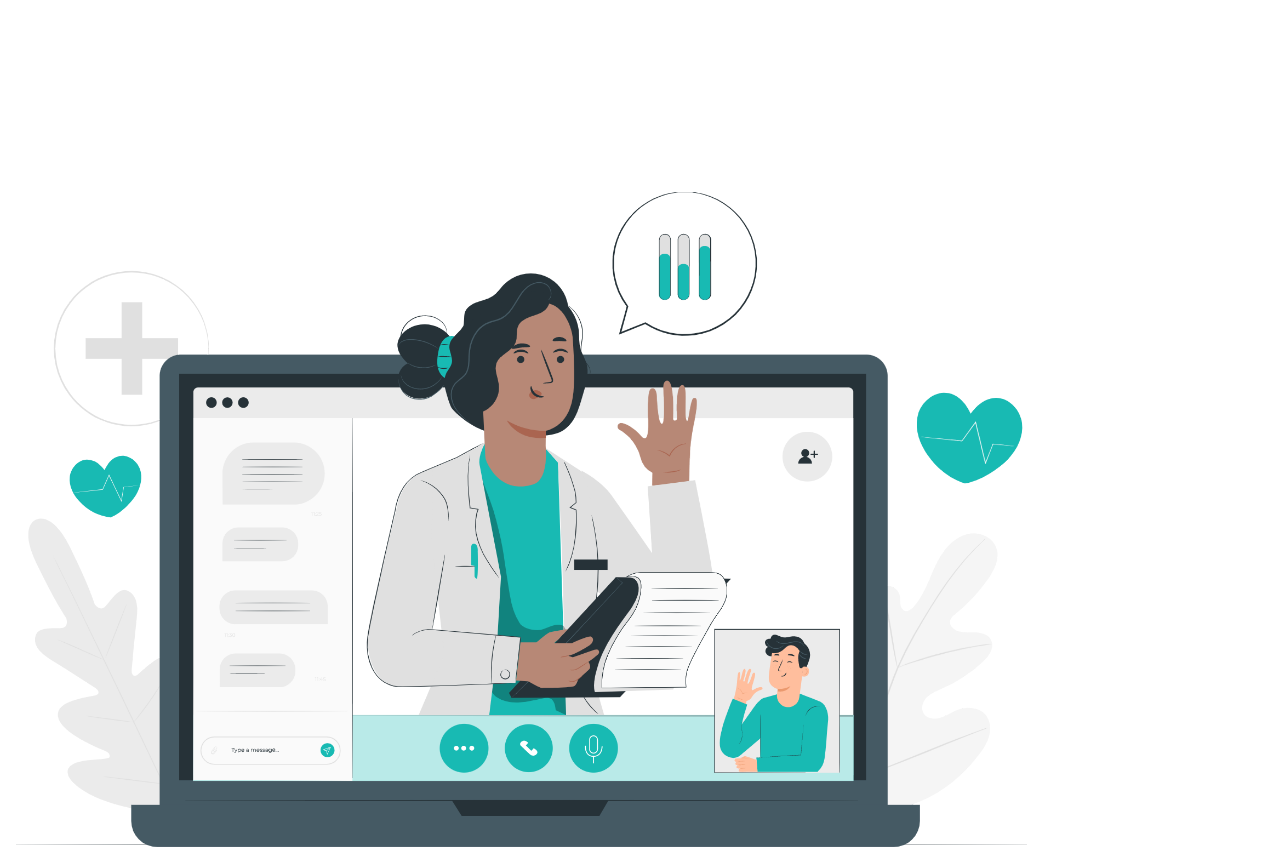
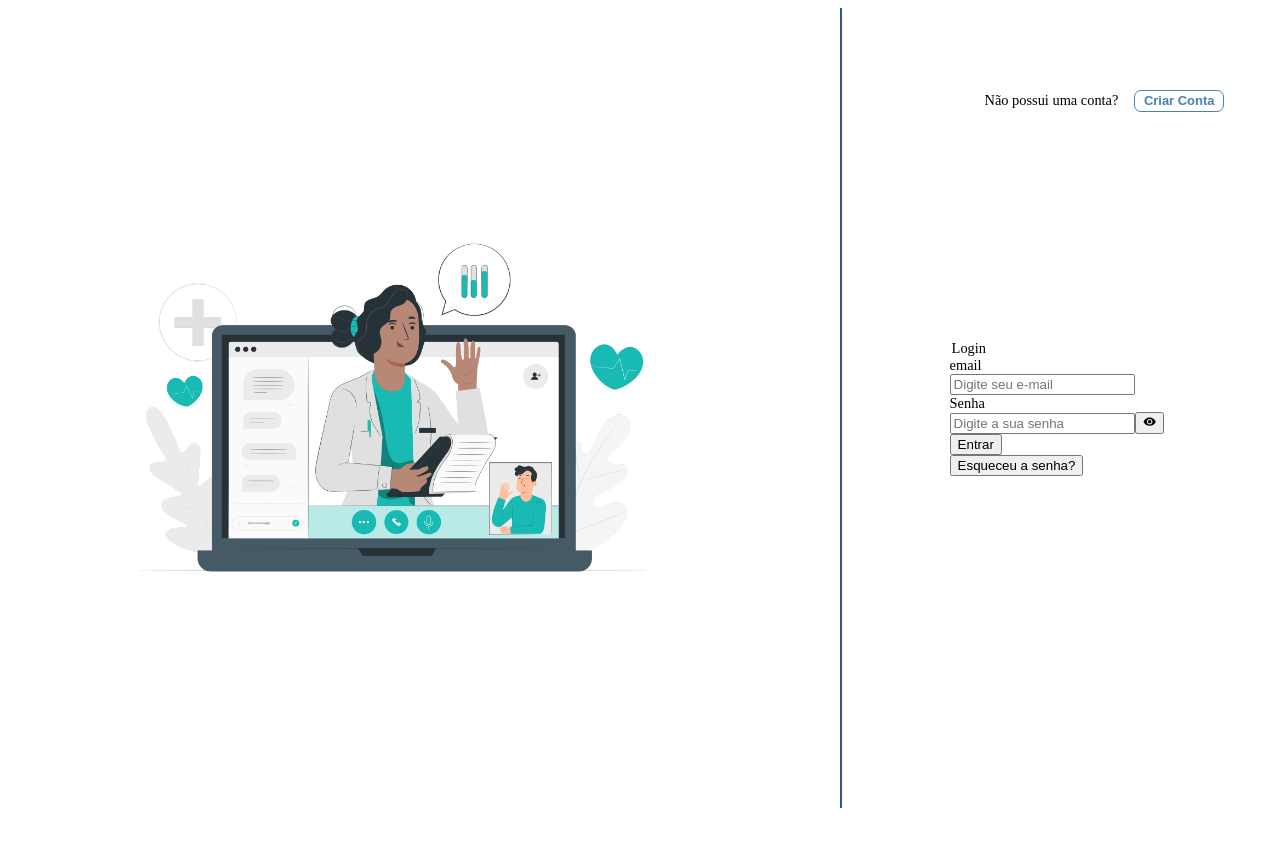
Before and after one commit to FullStack-Coqueiros/M3P-FrontEnd-Squad1, a React (Vite) app in the folder LabMedicineAPI/: page /login in a window 1280 px wide. Shown: the top 849 px of the page. After the commit the page ends 816 px from the top, so only its background shows below. Built offline with nearby package versions, Linux system fonts and the light colour scheme.

Commit message:
Implementação do Styled Component na página Login

```diff
--- a/LabMedicineAPI/src/context/HeaderContext.jsx
+++ b/LabMedicineAPI/src/context/HeaderContext.jsx
@@ -2,7 +2,7 @@ import { createContext, useState } from "react";
 import PropTypes from "prop-types";
 
 export const HeaderContext = createContext({
-  dataCard: {
+  data: {
     titulo: "",
   },
   setData: () => {},
--- a/LabMedicineAPI/src/pages/login/LoginPage.Style.jsx
+++ b/LabMedicineAPI/src/pages/login/LoginPage.Style.jsx
@@ -0,0 +1,106 @@
+import styled from "styled-components";
+import PropTypes from "prop-types";
+
+export const Login = styled.div`
+  display: flex;
+  width: 100%;
+  height: 100%;
+  justify-content: center;
+  align-items: center;
+`;
+
+export const ContainerLogin = styled.div`
+  display: flex;
+  flex-direction: space-around;
+  align-items: center;
+  margin: 0 auto !important;
+  width: 100%;
+  height: auto;
+  font-size: 0.9em;
+`;
+export const ImageLogin = styled.img`
+  display: flex;
+  justify-content: center;
+  width: 40vw;
+  height: auto;
+  margin: 0 10vw;
+`;
+
+/* export const FormLoginStyle = styled.form`
+    display: flex;
+    flex-direction: column;
+    align-items: center;
+    margin: 0 auto !important;
+  color: "black";
+  width: 30vw;
+  height: 90vh;
+  font-size: 0.9em;
+  margin: 0em;
+  padding: 0.4em 1em;
+  position: relative;
+
+  legend {
+    font-size: 3rem;
+    font-weight: bold;
+    color: #424949 ;
+    width: 20vw;
+
+    margin-bottom: 4vh;
+  }
+
+  .criarConta {
+    font-size: .7rem;
+    margin-bottom: .5rem;
+    text-align: start;
+
+  }
+` */
+
+export const LabelCriarConta = styled.div`
+  display: flex;
+  justify-content: right;
+  width: 20vw;
+  margin-bottom: 0;
+  align-items: center;
+`;
+
+export const DivCriarConta = styled.div`
+  display: flex;
+  justify-content: right;
+
+  width: 95vw;
+  margin: 2vw 0 50vw;
+  align-items: center;
+  position: absolute;
+`;
+
+export const BarraCentral = styled.div`
+  display: flex;
+  justify-content: center !important;
+  width: 0.35vw;
+  height: 100vh;
+  background: #355495;
+  margin-left: 5vw;
+`;
+
+export const ButtonHeaderLogin = styled.button`
+  background: ${({ $outlined }) => {
+    return $outlined ? "transparent" : "#fff";
+  }};
+  width: 7vw;
+  font-size: 0.9em;
+  margin-left: 1rem;
+  padding: 0.2em 0.4em 0.2em;
+  border: 1.5px solid #4682b4;
+  border-radius: 7px;
+  color: #4682b4;
+  font-weight: bold;
+
+  &:disabled {
+    cursor: not-allowed;
+  }
+`;
+
+ButtonHeaderLogin.propTypes = {
+  $outlined: PropTypes.bool,
+};
--- a/LabMedicineAPI/src/pages/login/LoginPage.jsx
+++ b/LabMedicineAPI/src/pages/login/LoginPage.jsx
@@ -1,23 +1,25 @@
 import { LoginComponent } from '../../Components/LoginComponents/LoginComponent.jsx';
 import ImgLogin from '../../assets/imglogin.svg';
+import * as Styled from './LoginPage.Style.jsx';
 
 export const LoginPage = () => {
     return (
         <>
 
-        <div className="ContainerLogin">
-            <img className="ImageLogin" src={ImgLogin} alt="Imagem Login" />
-            <div className="BarraCentral"></div>
+        <Styled.ContainerLogin>
+            <Styled.ImageLogin src={ImgLogin} alt="Imagem Login" />
 
-            <div className="DivCriarConta">
-                <div className="LabelCriarConta" >Não possui uma conta?</div>
-                <button className='ButtonHeaderLogin'onClick={() => alert('Em breve você poderá criar sua conta...')}>Criar Conta</button>
-            </div>
+            <Styled.BarraCentral/>
 
-            <div className="Login">
+            <Styled.DivCriarConta>
+                <Styled.LabelCriarConta >Não possui uma conta?</Styled.LabelCriarConta>
+                <Styled.ButtonHeaderLogin onClick={() => alert('Em breve você poderá criar sua conta...')}>Criar Conta</Styled.ButtonHeaderLogin>
+            </Styled.DivCriarConta>
+
+            <Styled.Login>
                 <LoginComponent/>
-            </div>
-        </div>
+            </Styled.Login>
+        </Styled.ContainerLogin>
         </>
     );
 }
```
